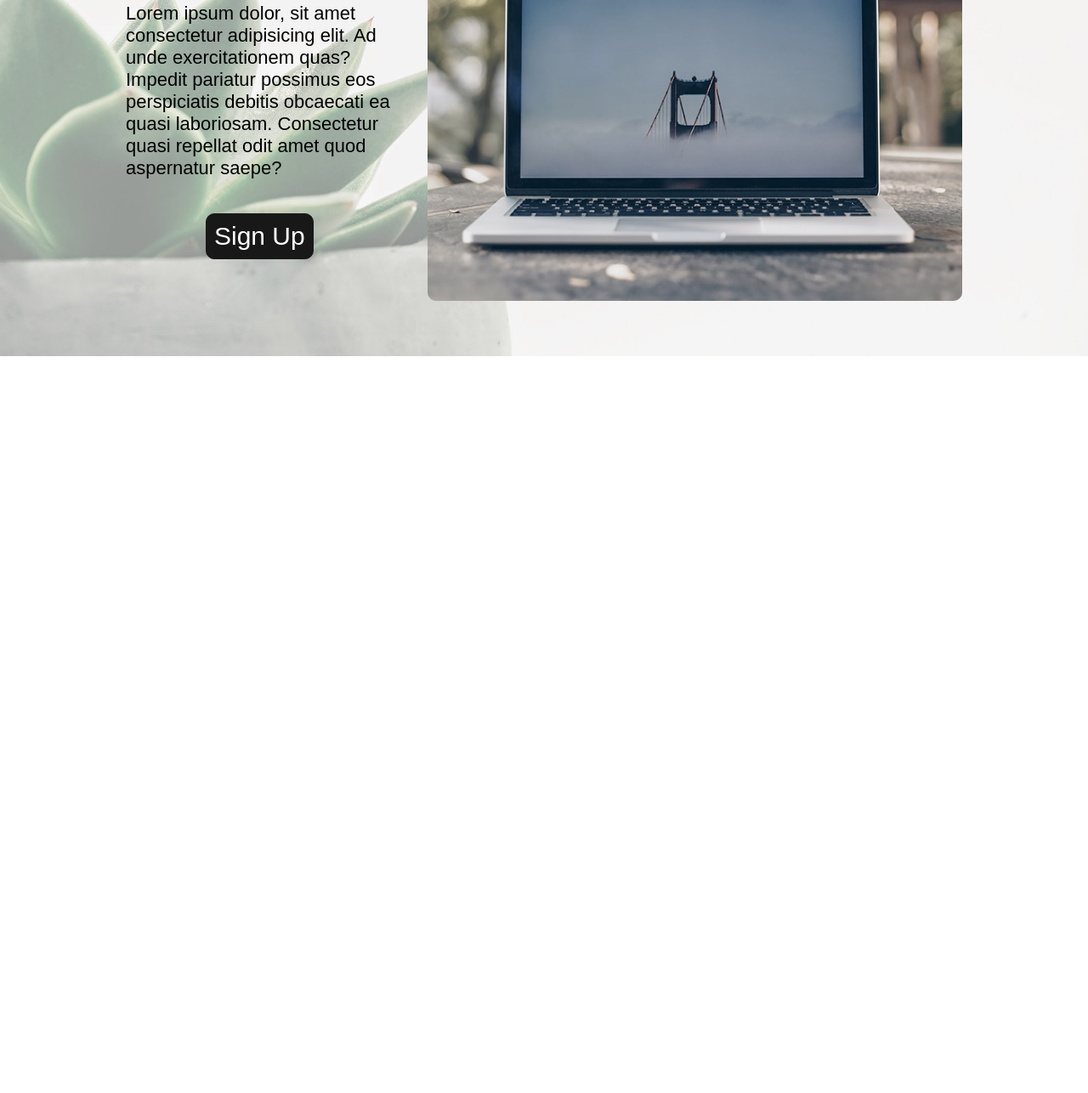
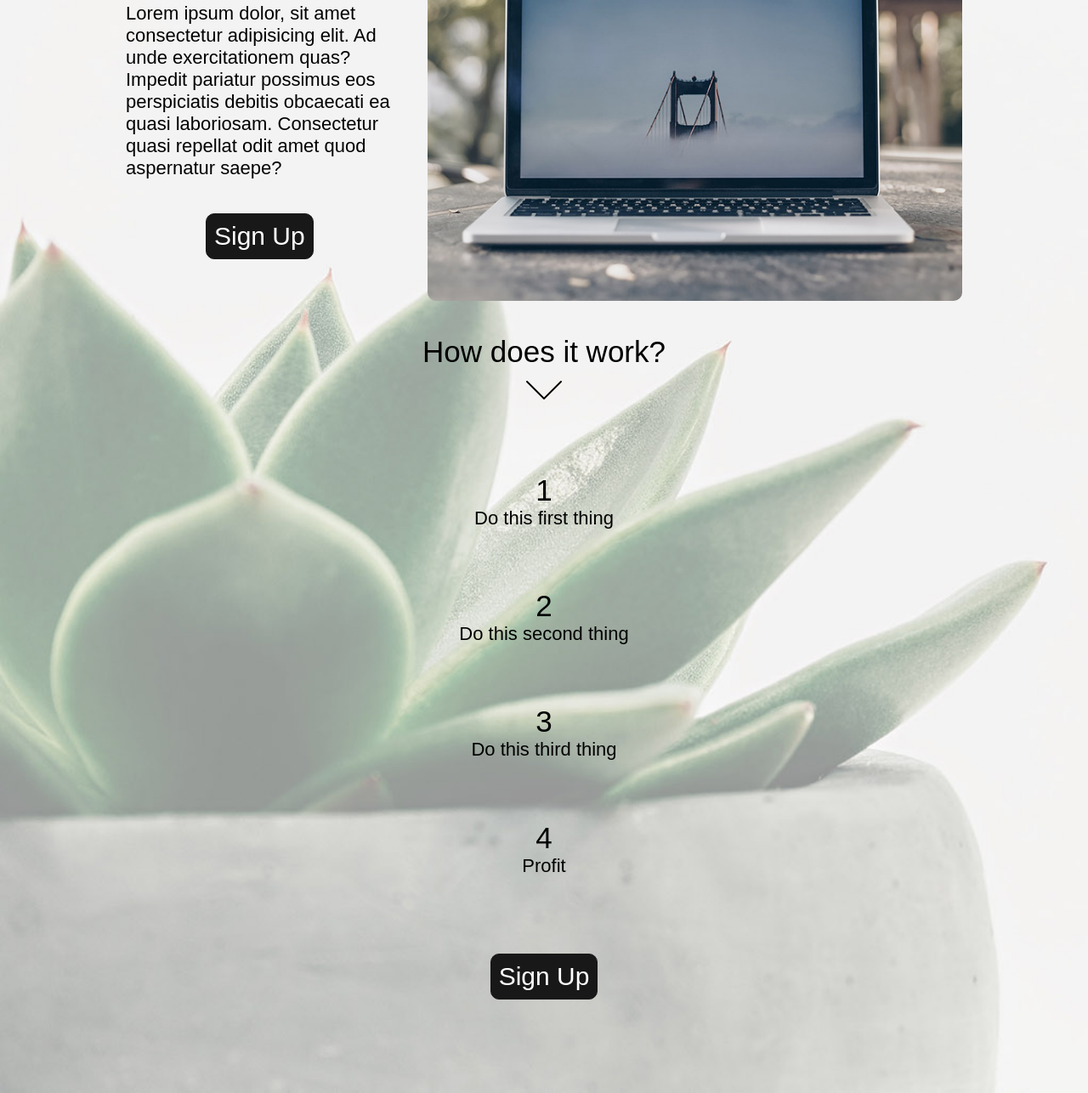
Before and after one commit to drew-ross/EssentialAppMarketing, a plain HTML site: page index.html in a window 1280 px wide. Shown: the part 381-1667 px from the top of the page at 85% size. Before the commit the page ends 800 px from the top, so only its background shows below. Drawn offline with Linux system fonts and the light colour scheme; a web font is replaced by a local one.

Commit message:
Add section for app details. Implement scroll snap. Style scroll bar.

```diff
--- a/index.html
+++ b/index.html
@@ -10,6 +10,7 @@
 
 <body>
     <div class="main-container">
+        <div class="top">
             <div class="header-container">
                 <header>
                     <h1>EssentialApp <img id="logo" src="/img/plant-logo.png" alt=""></h1>
@@ -43,6 +44,32 @@
                 <div class="content-container content product-image-container">
                 </div>
             </section>
+            <div class="how">
+                <h2>How does it work?</h2>
+                <div><img src="/img/expand-arrow.png" alt=""></div>
+            </div>
+        </div>
+        <div class="bottom">
+            <div class="step">
+                <div class="circle"><h2>1</h2></div>
+                <p>Do this first thing</p>
+            </div>
+            <div class="step">
+                <div class="circle"><h2>2</h2></div>
+                <p>Do this second thing</p>
+            </div>
+            <div class="step">
+                <div class="circle"><h2>3</h2></div>
+                <p>Do this third thing</p>
+            </div>
+            <div class="step">
+                <div class="circle"><h2>4</h2></div>
+                <p>Profit</p>
+            </div>
+            <div class="content cta">
+                <button>Sign Up</button>
+            </div>
+        </div>
     </div>
 </body>
 
--- a/less/main.less
+++ b/less/main.less
@@ -1,3 +1,17 @@
+html {
+    scroll-snap-type: y mandatory;
+    ::-webkit-scrollbar {
+        width: 2rem;
+    }
+    ::-webkit-scrollbar-thumb {
+        background: @color-highlight;
+        border-radius: 10px;
+    }
+    ::-webkit-scrollbar-thumb:hover {
+        background: lighten(@color-highlight, 20%);
+    }
+}
+
 body {
     background-image: url(/img/background-plant-photo.jpg);
     background-size: cover;
@@ -6,6 +20,23 @@ body {
 .main-container {
     width: 80%;
     margin: 0 auto;
+    min-height: 100vh;
+
+
+    .top, .bottom {
+        min-height: 100vh;
+        margin: 0;
+        scroll-snap-align: start;
+    }
+
+    .bottom {
+        text-align: center;
+        .flex(column, space-evenly, center);
+    }
+
+    .how {
+        text-align: center;
+    }
 
     h2.content-title {
         text-align: center;
--- a/less/variables.less
+++ b/less/variables.less
@@ -11,9 +11,9 @@
 @font-content: 'Quicksand', sans-serif;
 
 //Colors
-@color-font: #141414;
+@color-font: rgb(20, 20, 20);
 @color-font-contrast: white;
-@color-primary: #181818;
+@color-primary: rgb(24, 24, 24);
 @color-secondary: lightgrey;
 @color-highlight: rgb(105, 160, 105);
 // @color-highlight: #76ac76;
```
Also changed, not shown: css/index.css, img/expand-arrow.png (added). Lines whose indentation alone changed are shown as unchanged.
